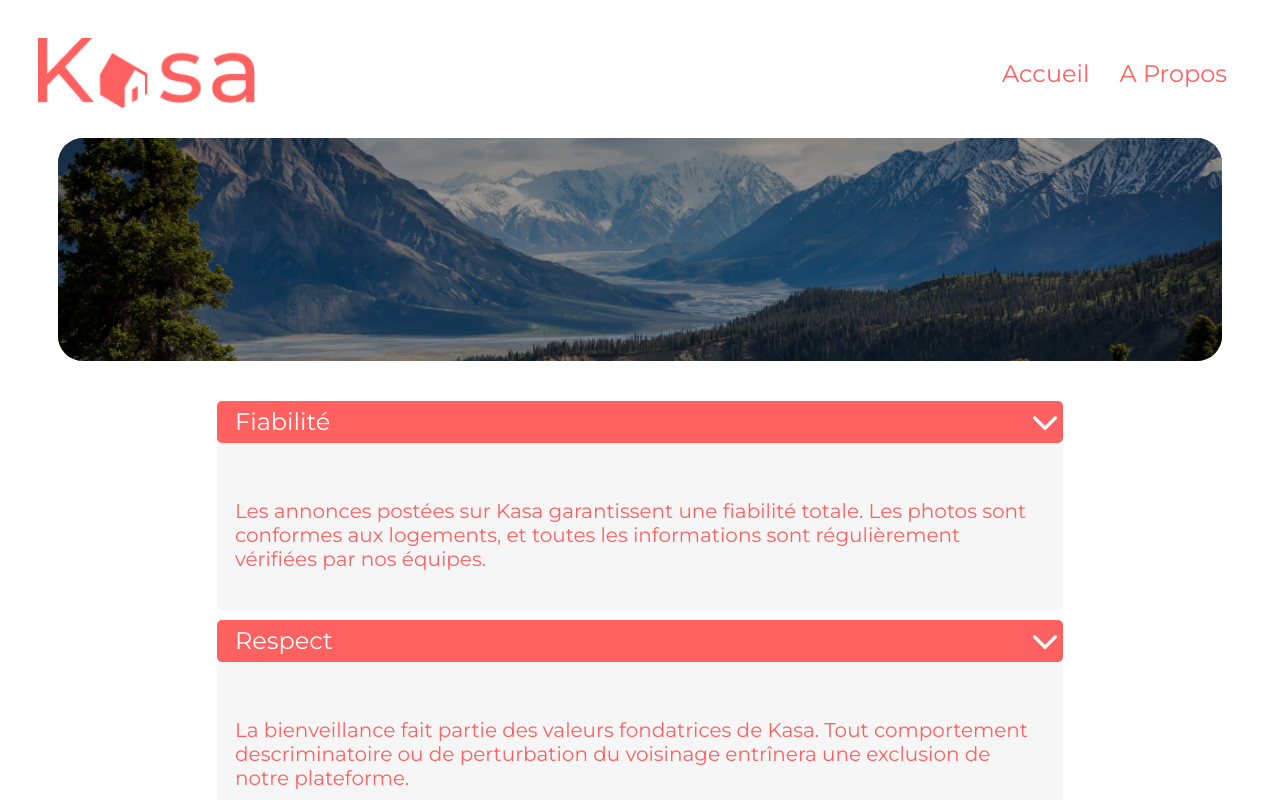
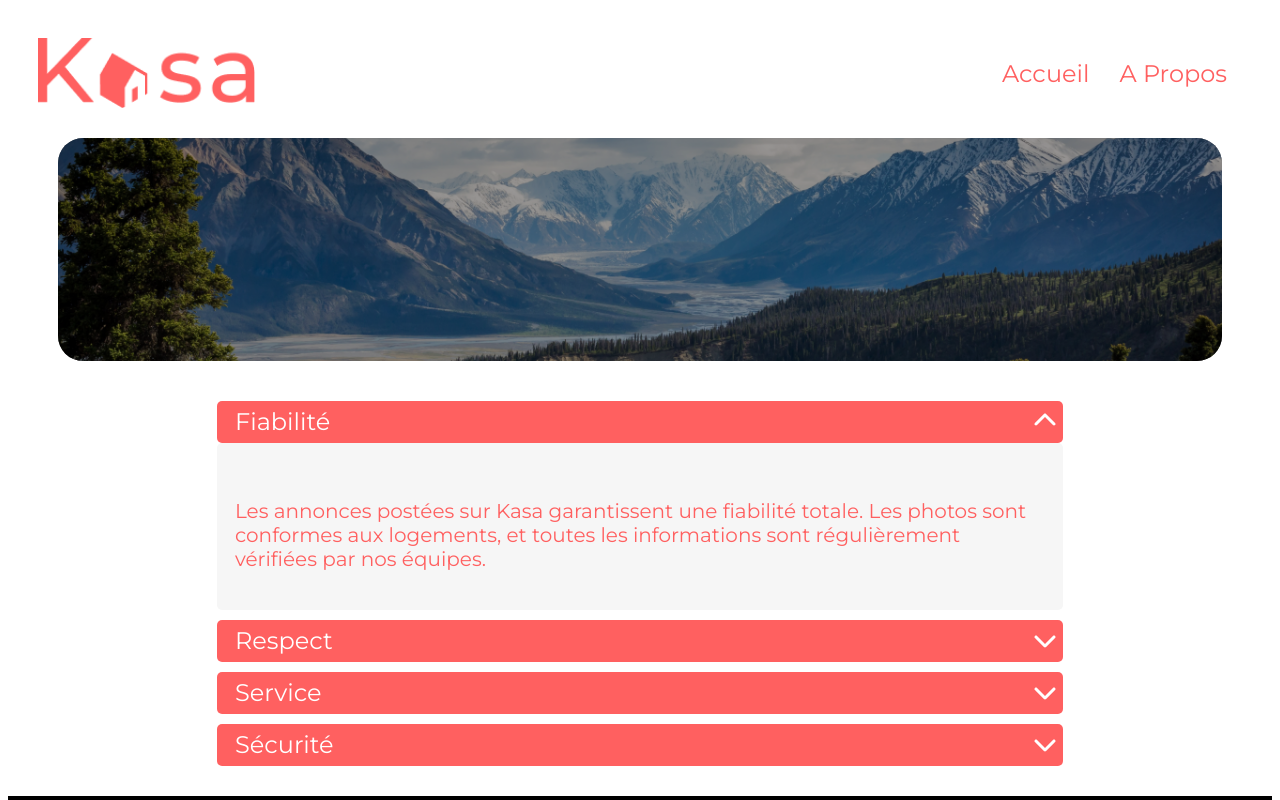
Before and after one commit to lukas-pixel/Kasa, a React (Create React App) app: page /propos in a window 1280 px wide. Both pictures are taken after a click on the button "Fiabilité". Shown: the top 800 px of the page. Built offline with nearby package versions, Linux system fonts and the light colour scheme.

Commit message:
Ajout de fontAwesome pour les fleche de About / Ajout d'un id pour le collapse / Collapse en coponent generale.

```diff
--- a/package.json
+++ b/package.json
@@ -4,6 +4,9 @@
   "private": true,
   "dependencies": {
     "@fontsource/montserrat": "^4.5.14",
+    "@fortawesome/fontawesome-svg-core": "^6.4.0",
+    "@fortawesome/free-solid-svg-icons": "^6.4.0",
+    "@fortawesome/react-fontawesome": "^0.2.0",
     "@testing-library/jest-dom": "^5.16.5",
     "@testing-library/react": "^13.4.0",
     "@testing-library/user-event": "^13.5.0",
--- a/src/components/Collapse/Collapse.css
+++ b/src/components/Collapse/Collapse.css
@@ -37,7 +37,3 @@
     font-size: 20px;
     text-align: start;
 }
-
-.open .imgFleche {
-    transform: rotate(180deg);
-}
--- a/src/components/Collapse/index.jsx
+++ b/src/components/Collapse/index.jsx
@@ -1,9 +1,10 @@
 import "./Collapse.css"
-import dataAbout from "../../data/About.json"
-import fleche from "../../assets/Vector.png"
+import { FontAwesomeIcon } from "@fortawesome/react-fontawesome";
+import { faChevronUp } from "@fortawesome/free-solid-svg-icons";
+import { faChevronDown } from "@fortawesome/free-solid-svg-icons";
 import { useState } from "react";
 
-export default function DropDownAbout() {
+function Collapse({title, description}) {
 
     const [open, setOpen] = useState(false);
 
@@ -13,19 +14,19 @@ export default function DropDownAbout() {
 
     return (
         <div>
-            {dataAbout.map((about) => (
-                <div className={`ContainerDropDown ${open && "open"}`}>
+            <div className={`ContainerDropDown ${open && "open"}`}>
                     <button className="DropBtn" type="button" onClick={handleClick}>
-                        <div>{about.title}</div>
+                        <div>{title}</div>
                         <div>
-                            <img className="imgFleche" src={fleche} alt="Fleche" />
+                        {open ? <FontAwesomeIcon icon={faChevronUp} /> : <FontAwesomeIcon icon={faChevronDown} />}
                         </div>
                     </button>
                     <div className="ContainerDescription">
-                        <p>{about.description}</p>
+                        <p>{description}</p>
                     </div>
                 </div>
-            ))}
         </div>
     )
 }
+
+export default Collapse
--- a/src/data/About.json
+++ b/src/data/About.json
@@ -1,17 +1,21 @@
 [
     {
+        "id": "1",
         "title": "Fiabilité",
         "description": "Les annonces postées sur Kasa garantissent une fiabilité totale. Les photos sont conformes aux logements, et toutes les informations sont régulièrement vérifiées par nos équipes."
     },
     {
+        "id": "2",
         "title": "Respect",
         "description": "La bienveillance fait partie des valeurs fondatrices de Kasa. Tout comportement descriminatoire ou de perturbation du voisinage entrînera une exclusion de notre plateforme."
     },
     {
+        "id": "3",
         "title": "Service",
         "description": "Nos équipes se tiennent à votre disposition pour vous fournir une expérience parfaite. N'hésitez pas à nous contacter si vous avez la moindre question."
     },
     {
+        "id": "4",
         "title": "Sécurité",
         "description": "La sécurtié est la priorité de Kasa. Aussi bien pour nos hôtes que pour les voyageurs, chaque logement correspond aux critères de sécurité établis par nos services. En laissant une note aussi bien à l'hôte qu'au locataire, cela permet à nos équipes de vérifier que les standards sont bien respectés. Nous organisons également des ateliers sur la sécurité domestiques pour nos hôtes."
     }
--- a/src/pages/Propos/index.jsx
+++ b/src/pages/Propos/index.jsx
@@ -1,11 +1,14 @@
 import AboutBanner from "../../components/AboutBanner"
 import Collapse from "../../components/Collapse/index"
+import data from "../../data/About.json"
 
 export default function Propos() {
     return (
         <div>
             <AboutBanner />
-            <Collapse />
+            {data.map((about) => (
+                <Collapse key={about.id} title={about.title} description={about.description} />
+            ))}
         </div>
     )
 }
```
Also changed, not shown: 1 other file (tests, documents, lock files or other folders).
